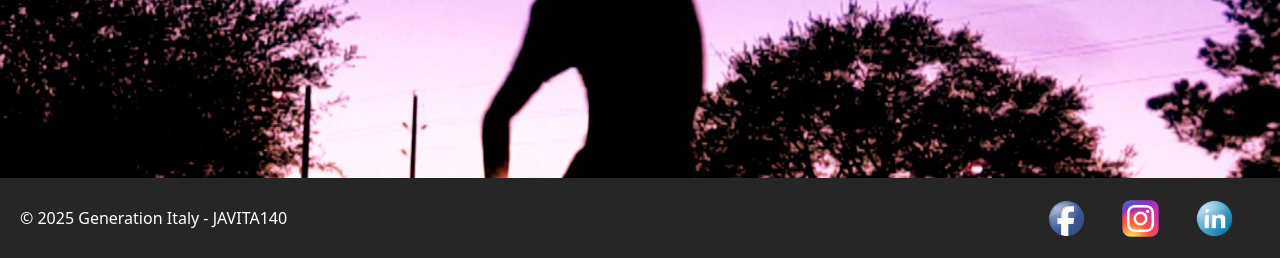
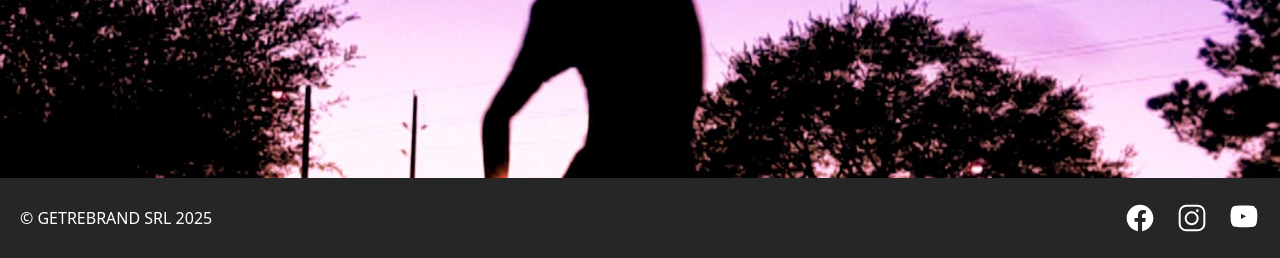
Before and after one commit to joybeshiri/giocacongigi-v0, a Spring Boot app: page / in a window 1280 px wide. Shown: the part 542-800 px from the top of the page. Run offline with Spring Boot 4, Linux system fonts and the light colour scheme; some of the project's set-up classes (security, data sources, template engines, error pages and the like) are left out, and stand-ins take their place; some libraries are stand-ins or nearby versions.

Commit message:
cambiate le icone social e messo GETREBRAND SRL

```diff
--- a/giocacongigi/src/main/resources/static/css/style.css
+++ b/giocacongigi/src/main/resources/static/css/style.css
@@ -84,13 +84,20 @@ a:hover {
 
 #social-icons {
     display: flex;
-    align-items: center;
-}
+    gap: 20px;
+    margin-top: 0;
+    margin-bottom: 0px;
+  }
 
-#social-icons img {
-    width: 50%;
-    margin-left: 10px;
-}
+
+  #social-icons a {
+    transition: transform 0.3s ease;
+  }
+
+  #social-icons a:hover {
+    transform: scale(1.2);
+  }
+
 
 #footer p {
     margin: 0;
@@ -161,7 +168,7 @@ tbody tr:nth-child(even) {
 }
 
 #btn-register {
-    background-color: none;
+    background-color: transparent;
     color: white;
 }
 
--- a/giocacongigi/src/main/resources/static/index.html
+++ b/giocacongigi/src/main/resources/static/index.html
@@ -213,20 +213,29 @@
             </form>
         </div>
 
-
-    </div>
+    <div id="footer">
+        <p>&copy; GETREBRAND SRL 2025 </p>
+        <div id="social-icons">
+          <a href="https://www.facebook.com/" target="_blank" aria-label="Facebook">
+            <svg xmlns="http://www.w3.org/2000/svg" width="32" height="32" fill="white" viewBox="0 0 24 24">
+              <path d="M22 12c0-5.522-4.478-10-10-10S2 6.478 2 12c0 4.991 3.657 9.128 8.438 9.878v-6.987H7.898v-2.89h2.54V9.845c0-2.507 1.492-3.89 3.777-3.89 1.094 0 2.238.195 2.238.195v2.46h-1.26c-1.243 0-1.63.771-1.63 1.562v1.875h2.773l-.443 2.89h-2.33V21.88C18.343 21.128 22 16.991 22 12z"/>
+            </svg>
+          </a>
+          <a href="https://www.instagram.com/" target="_blank" aria-label="Instagram">
+            <svg xmlns="http://www.w3.org/2000/svg" width="32" height="32" fill="white" viewBox="0 0 24 24">
+              <path d="M7.75 2A5.75 5.75 0 002 7.75v8.5A5.75 5.75 0 007.75 22h8.5A5.75 5.75 0 0022 16.25v-8.5A5.75 5.75 0 0016.25 2h-8.5zm0 1.5h8.5A4.25 4.25 0 0120.5 7.75v8.5a4.25 4.25 0 01-4.25 4.25h-8.5A4.25 4.25 0 013.5 16.25v-8.5A4.25 4.25 0 017.75 3.5zm8.25 2a1 1 0 100 2 1 1 0 000-2zm-4.25 1.5a5.25 5.25 0 100 10.5 5.25 5.25 0 000-10.5zm0 1.5a3.75 3.75 0 110 7.5 3.75 3.75 0 010-7.5z"/>
+            </svg>
+          </a>
+          <a href="https://www.youtube.com/" target="_blank" aria-label="YouTube">
+            <svg xmlns="http://www.w3.org/2000/svg" width="32" height="32" fill="white" viewBox="0 0 24 24">
+              <path d="M19.615 3.184A3.002 3.002 0 0021.296 5.1c.692 1.838.7 5.664.7 5.664s0 3.824-.7 5.664a3.002 3.002 0 01-1.681 1.916c-1.498.56-7.615.56-7.615.56s-6.117 0-7.615-.56a3.002 3.002 0 01-1.681-1.916C1.917 14.588 1.91 10.764 1.91 10.764s.007-3.825.7-5.664A3.002 3.002 0 014.291 3.18C5.79 2.62 12 2.62 12 2.62s6.21 0 7.615.564zM9.75 8.735v4.055l3.778-2.028L9.75 8.735z"/>
+            </svg>
+          </a>
+        </div>
+      </div>
 
 
-    </div>
 
-    <div id="footer">
-        <p>&copy; 2025 Generation Italy - JAVITA140</p>
-        <div id="social-icons">
-            <a href="#"><img src="./images/facebook.png" alt="Facebook"></a>
-            <a href="#"><img src="./images/instagram.png" alt="Instagram"></a>
-            <a href="#"><img src="./images/linkedin.png" alt="Linkedin"></a>
-        </div>
-    </div>
 
     <!-- Finestra di errore  -->
     <div class="modal fade" id="errorMessageModal" tabindex="-1" aria-labelledby="errorMessageModalLabel"
```
Also changed, not shown: giocacongigi/src/main/resources/static/images/facebook-social-media-icon-symbol-illustration-free-vector.jpg (added), giocacongigi/src/main/resources/static/images/icona-del-logo-vettoriale-di-instagram-logotipo-di-social-media-in-bianco-e-nero_901408-393.png (added), giocacongigi/src/main/resources/static/images/youtube-logo-youtube-icon-transparent-free-png.png (added).
